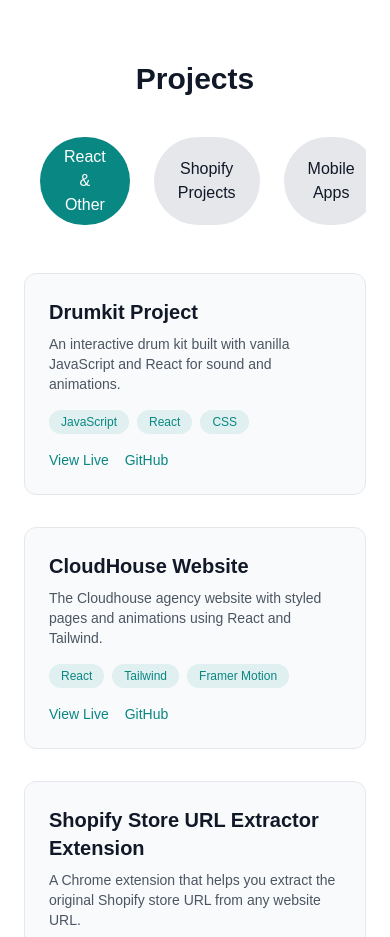
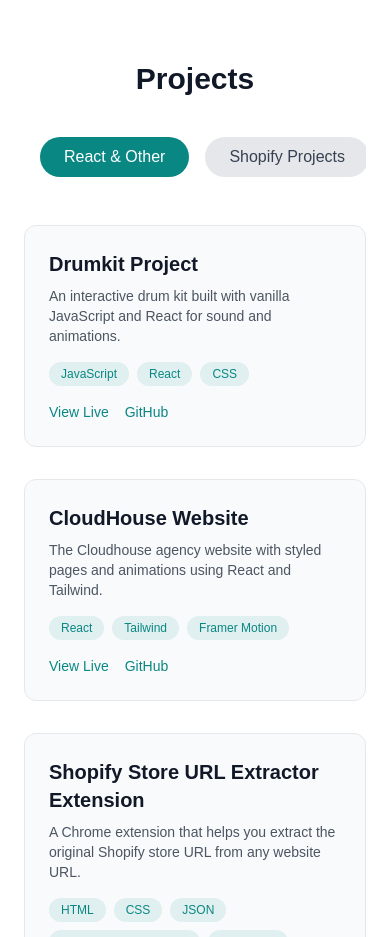
Before and after one commit to Serhaykay/MyPortfolio, a React (Vite) app: page / in a window 390 px wide. Shown: the part 3220-4157 px from the top of the page. Built offline with nearby package versions, Linux system fonts and the light colour scheme.

Commit message:
final change

```diff
--- a/src/components/Projects.jsx
+++ b/src/components/Projects.jsx
@@ -158,7 +158,7 @@
       {/* Tabs */}
       <div
         role="tablist"
-        className="flex gap-6 mb-12 overflow-x-auto px-4"
+        className="flex gap-4 md:gap-6 mb-12 overflow-x-auto px-4"
         tabIndex={0}
         onKeyDown={handleKeyDown}
       >
@@ -167,10 +167,10 @@
             key={category}
             ref={(el) => (tabsRef.current[index] = el)}
             onClick={() => setActiveTab(category)}
-            className={`px-6 py-2 rounded-full font-medium transition ${
+            className={`flex-shrink-0 px-6 py-2 rounded-full font-medium transition whitespace-nowrap ${
               activeTab === category
                 ? "bg-primary text-white"
-                : "bg-gray-200 dark:bg-gray-700"
+                : "bg-gray-200 dark:bg-gray-700 text-gray-700 dark:text-gray-300"
             }`}
           >
             {category}
```
